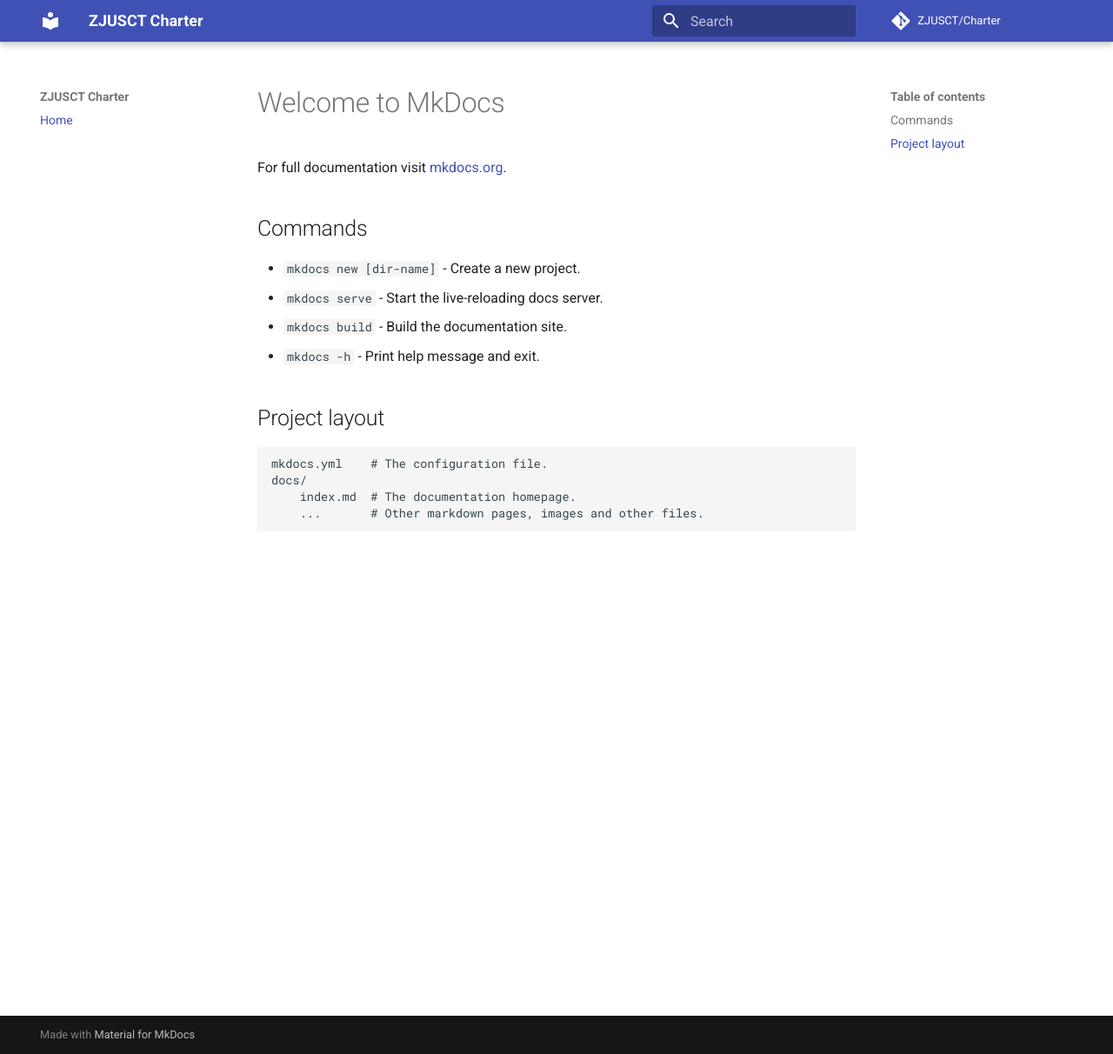
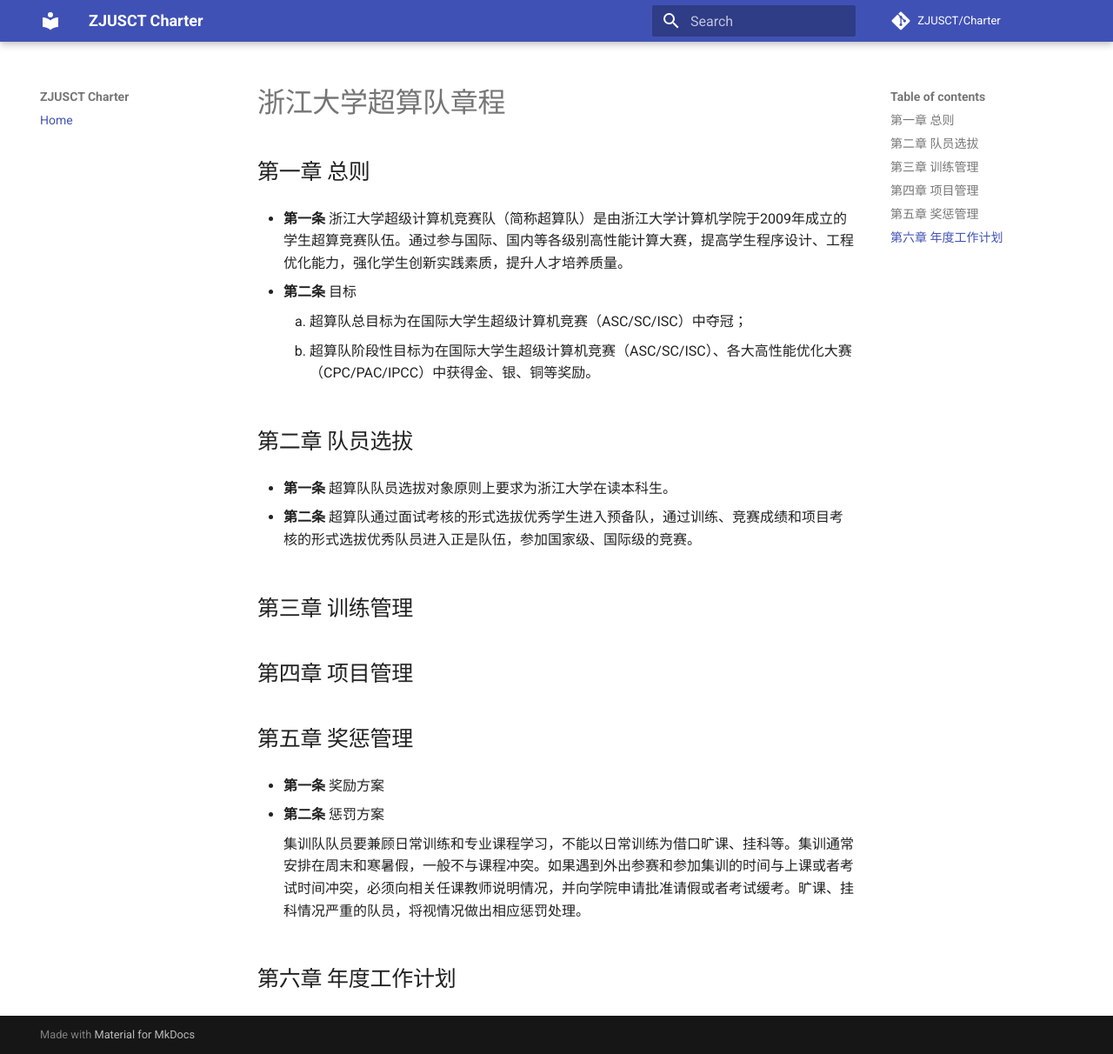
Before and after one commit to ZJUSCT/charter, an MkDocs documentation site: the page built from docs/index.md, in a window 1280 px wide and 1212 px high. Shown: the whole window at 87% size. Built offline with MkDocs 1.6.1 and Material for MkDocs 9.7.7, drawn with Linux system fonts in a browser that asks for light colours; comment, search, counter and statistics services are not loaded.

Commit message:
Update index.md

```diff
--- a/docs/index.md
+++ b/docs/index.md
@@ -1,17 +1,31 @@
-# Welcome to MkDocs
+# 浙江大学超算队章程
 
-For full documentation visit [mkdocs.org](https://www.mkdocs.org).
+## 第一章 总则
 
-## Commands
+ - **第一条** 浙江大学超级计算机竞赛队（简称超算队）是由浙江大学计算机学院于2009年成立的学生超算竞赛队伍。通过参与国际、国内等各级别高性能计算大赛，提高学生程序设计、工程优化能力，强化学生创新实践素质，提升人才培养质量。
 
-* `mkdocs new [dir-name]` - Create a new project.
-* `mkdocs serve` - Start the live-reloading docs server.
-* `mkdocs build` - Build the documentation site.
-* `mkdocs -h` - Print help message and exit.
+ - **第二条** 目标
 
-## Project layout
+    1. 超算队总目标为在国际大学生超级计算机竞赛（ASC/SC/ISC）中夺冠；
+    2. 超算队阶段性目标为在国际大学生超级计算机竞赛（ASC/SC/ISC）、各大高性能优化大赛（CPC/PAC/IPCC）中获得金、银、铜等奖励。
 
-    mkdocs.yml    # The configuration file.
-    docs/
-        index.md  # The documentation homepage.
-        ...       # Other markdown pages, images and other files.
+## 第二章 队员选拔
+
+ - **第一条** 超算队队员选拔对象原则上要求为浙江大学在读本科生。
+
+ - **第二条** 超算队通过面试考核的形式选拔优秀学生进入预备队，通过训练、竞赛成绩和项目考核的形式选拔优秀队员进入正是队伍，参加国家级、国际级的竞赛。
+
+## 第三章 训练管理
+
+
+## 第四章 项目管理
+
+## 第五章 奖惩管理
+
+ - **第一条** 奖励方案
+
+ - **第二条** 惩罚方案
+
+    集训队队员要兼顾日常训练和专业课程学习，不能以日常训练为借口旷课、挂科等。集训通常安排在周末和寒暑假，一般不与课程冲突。如果遇到外出参赛和参加集训的时间与上课或者考试时间冲突，必须向相关任课教师说明情况，并向学院申请批准请假或者考试缓考。旷课、挂科情况严重的队员，将视情况做出相应惩罚处理。
+
+## 第六章 年度工作计划
```
